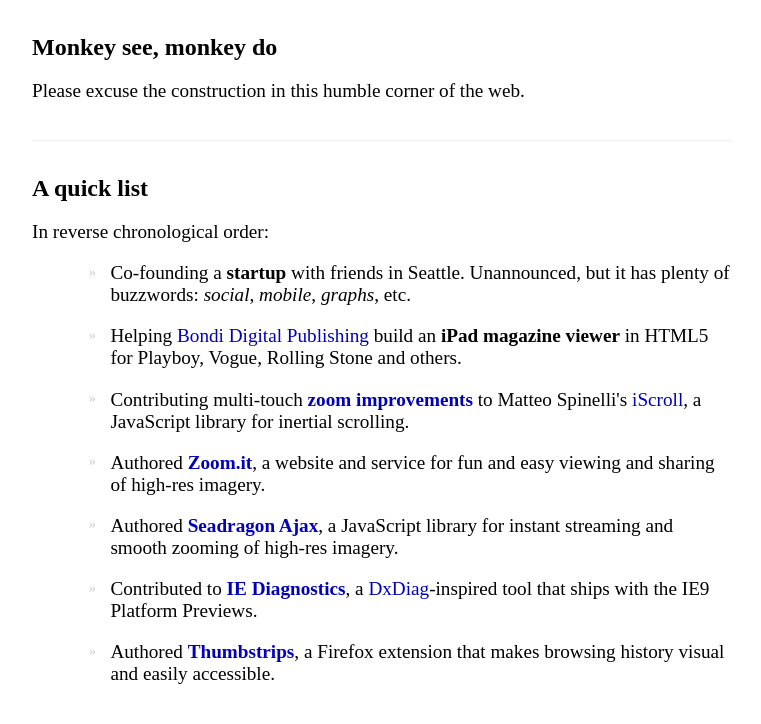
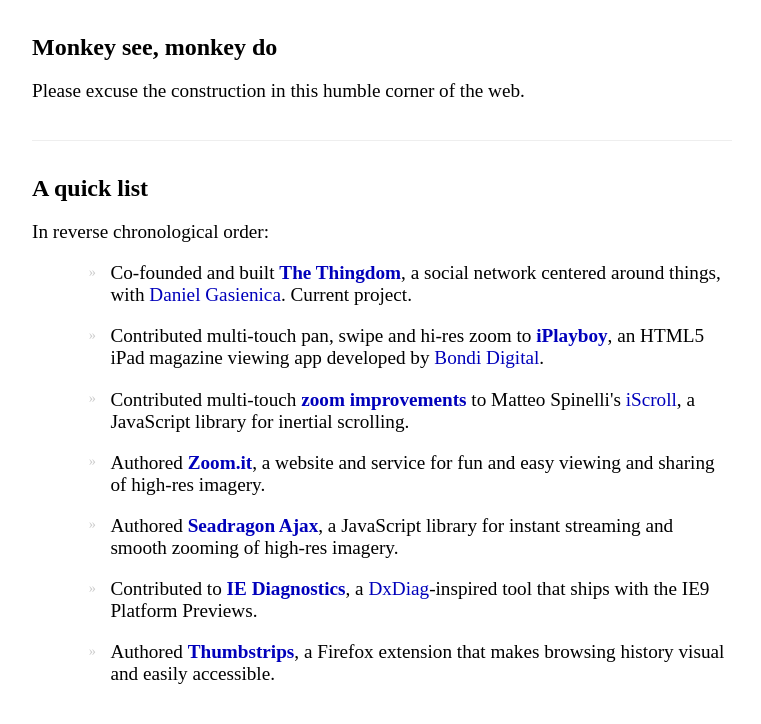
Before and after one commit to aseemk/aseemk.com, a PHP site: page /projects/ in a window 1280 px wide. Shown: the part 187-911 px from the top of the page, without its empty margins (10-771 px from the left). Run offline with PHP 8.4, Linux system fonts and the light colour scheme; data that the repository does not hold is empty.

Commit message:
Update projects list to include The Thingdom now!

```diff
--- a/projects.php
+++ b/projects.php
@@ -39,20 +39,22 @@
         <ul>
             <li>
                 <p>
-                    Co-founding a <strong>startup</strong> with friends in Seattle.
-                    Unannounced, but it has plenty of buzzwords:
-                    <em>social</em>, <em>mobile</em>, <em>graphs</em>, etc.
+                    Co-founded and built <strong><a href="http://www.thethingdom.com/" target="_blank">The Thingdom</a></strong>,
+                    a social network centered around things, with
+                    <a href="http://gasi.ch/" target="_blank">Daniel Gasienica</a>. Current project.
                 </p>
             </li>
             <li>
                 <p>
-                    Helping <a href="http://bondidigital.com/" target="_blank">Bondi Digital Publishing</a>
-                    build an <strong>iPad magazine viewer</strong> in HTML5 for Playboy, Vogue, Rolling Stone and others.
+                    Contributed multi-touch pan, swipe and hi-res zoom to
+                    <strong><a href="http://i.playboy.com/" target="_blank">iPlayboy</a></strong>,
+                    an HTML5 iPad magazine viewing app developed by
+                    <a href="http://bondidigital.com/" target="_blank">Bondi Digital</a>.
                 </p>
             </li>
             <li>
                 <p>
-                    Contributing multi-touch <strong><a href="https://github.com/aseemk/iscroll" target="_blank">zoom improvements</a></strong>
+                    Contributed multi-touch <strong><a href="https://github.com/aseemk/iscroll" target="_blank">zoom improvements</a></strong>
                     to Matteo Spinelli's <a href="http://cubiq.org/iscroll-4" target="_blank">iScroll</a>,
                     a JavaScript library for inertial scrolling.
                 </p>
```
